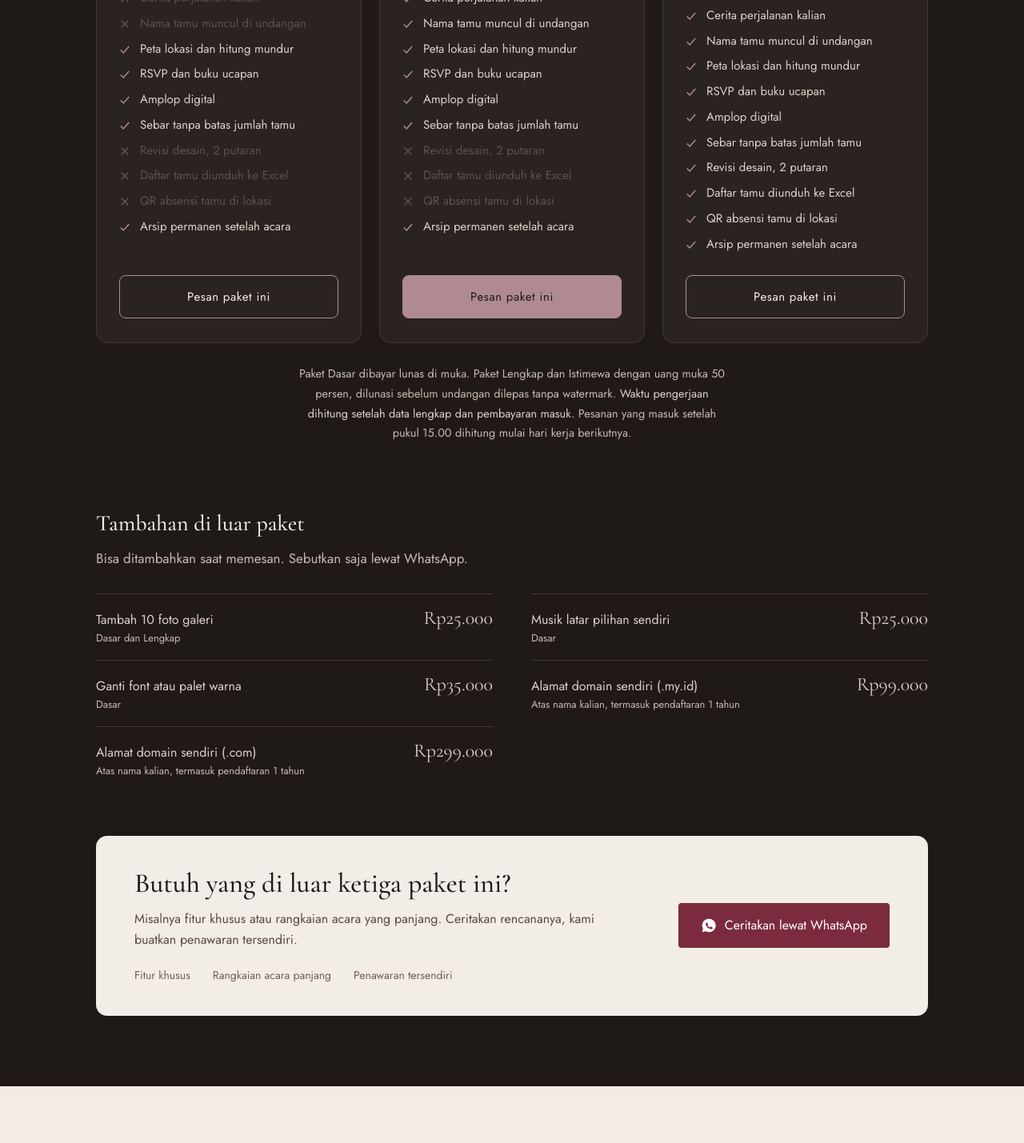
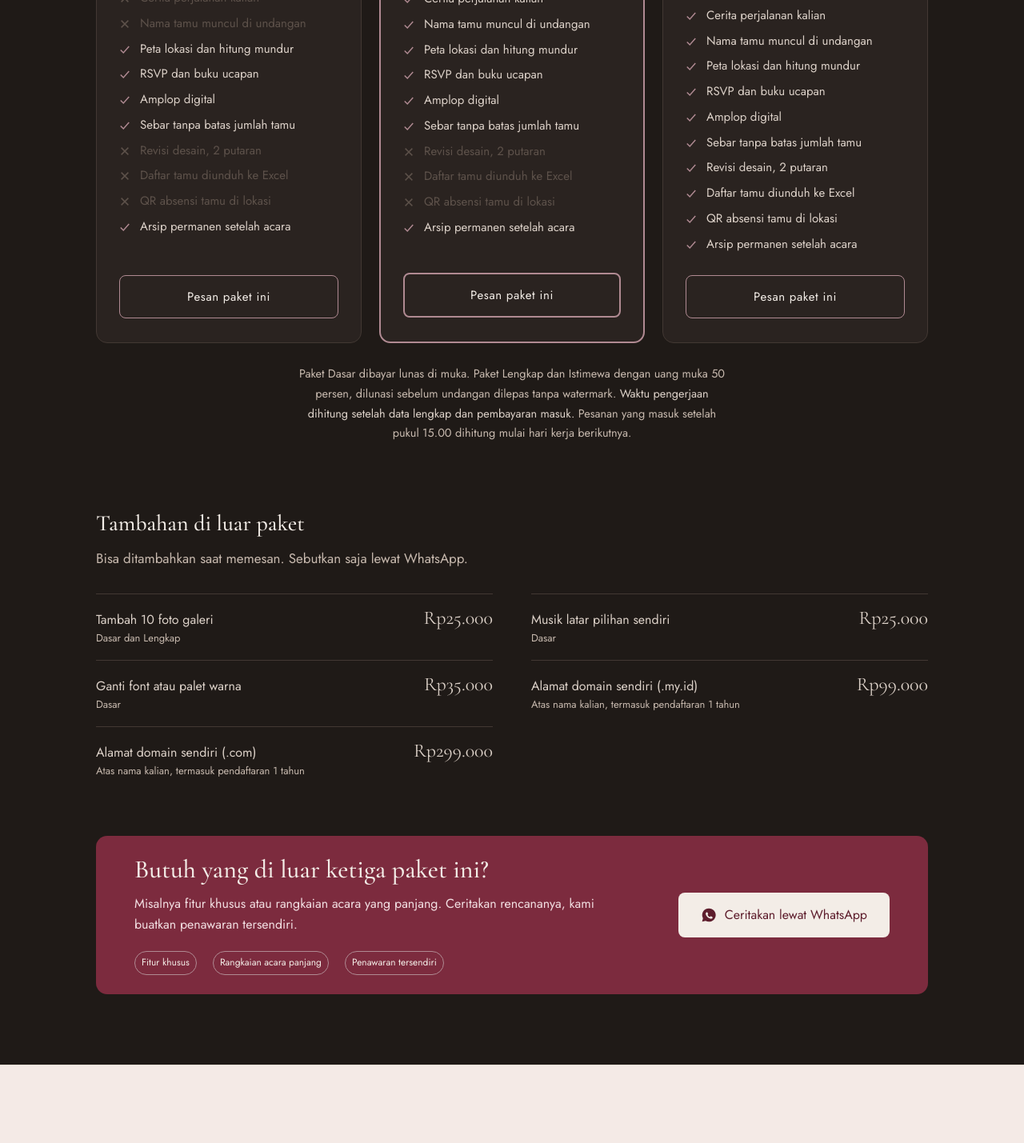
Before and after one commit to ridzwan-gigih-herdyantha/sowanan, a Next.js app: page / in a window 1280 px wide. Shown: the part 3321-4750 px from the top of the page at 80% size. Built offline with nearby package versions, Linux system fonts and the light colour scheme; no server answers.

Commit message:
feat: update CustomCard styling for improved visibility

```diff
--- a/src/components/home/pricing.tsx
+++ b/src/components/home/pricing.tsx
@@ -3,20 +3,19 @@ import { Inline } from "@/components/rich-text";
 import { Container, SectionSub, SectionTitle, cx, reveal, sectionPad } from "@/components/ui";
 import { cellView, fill, formatRupiah, PACKAGE_NAMES, planWaLink, slaText, visiblePackages, type Settings } from "@/lib/settings";
 
-// Kartu panjang untuk kebutuhan di luar paket. Terang di atas latar gelap supaya menonjol sebagai tawaran terpisah,
-// dan tidak memakai wine supaya tidak bersaing dengan ajakan penutup halaman.
+// Kartu panjang untuk kebutuhan di luar paket, berlatar wine supaya menonjol sebagai tawaran terpisah di atas latar gelap.
 function CustomCard({ card, vars }: { card: Settings["sections"]["harga"]["custom"]; vars: Record<string, string> }) {
   const points = card.points.map((p) => fill(p, vars).trim()).filter(Boolean);
   if (!card.title && !card.text) return null;
   return (
-    <div className="mt-[54px] grid gap-7 rounded-[14px] bg-paper px-6 py-8 text-ink sm:px-9 sm:py-10 md:grid-cols-[minmax(0,1fr)_auto] md:items-center md:gap-12 lg:px-12" {...reveal()}>
+    <div className="mt-[54px] grid gap-7 rounded-[14px] bg-wine px-6 py-4 text-paper sm:px-9 sm:py-6 md:grid-cols-[minmax(0,1fr)_auto] md:items-center md:gap-12 lg:px-12" {...reveal()}>
       <div>
-        {card.title && <h3 className="font-serif text-[clamp(26px,3vw,34px)] leading-[1.15] font-medium">{fill(card.title, vars)}</h3>}
-        {card.text && <p className="mt-3 max-w-[60ch] text-[16px] leading-relaxed text-ink-body">{fill(card.text, vars)}</p>}
+        {card.title && <h3 className="font-serif text-[clamp(26px,3vw,32px)] leading-[1.15] font-medium">{fill(card.title, vars)}</h3>}
+        {card.text && <p className="mt-3 max-w-[60ch] text-[16px] leading-relaxed text-[#f2dfe2]">{fill(card.text, vars)}</p>}
         {points.length > 0 && (
-          <ul className="mt-5 flex flex-col gap-1.5 text-[14px] text-ink-mute sm:flex-row sm:flex-wrap sm:gap-x-7">
+          <ul className="mt-5 flex flex-col gap-1 text-[12px] text-paper sm:flex-row sm:flex-wrap sm:gap-x-5">
             {points.map((p) => (
-              <li key={p}>{p}</li>
+              <li className="border-[1.5px] rounded-full border-wine-soft px-2 py-1" key={p}>{p}</li>
             ))}
           </ul>
         )}
@@ -24,7 +23,7 @@ function CustomCard({ card, vars }: { card: Settings["sections"]["harga"]["custo
       {card.button && (
         <a
           href={vars.wa_link}
-          className="inline-flex items-center justify-center gap-2.5 rounded-sm bg-wine px-7 py-4 text-base text-white no-underline transition-[transform,background-color] duration-200 ease-out hover:-translate-y-0.5 hover:bg-wine-dark focus-visible:outline-2 focus-visible:outline-offset-4 focus-visible:outline-paper motion-reduce:transform-none"
+          className="inline-flex items-center justify-center gap-2.5 rounded-lg bg-paper px-7 py-4 text-base text-wine-dark no-underline transition-[transform,background-color] duration-200 ease-out hover:-translate-y-0.5 hover:bg-white focus-visible:outline-2 focus-visible:outline-offset-4 focus-visible:outline-paper motion-reduce:transform-none"
         >
           <WaIcon className="size-5 shrink-0" />
           {card.button}
@@ -64,10 +63,11 @@ function Mark({ on }: { on: boolean }) {
 
 // Kartu berubah ke warna tombol saat disorot atau saat isinya mendapat fokus (variant lit di globals.css).
 function PlanCard({ p }: { p: Plan }) {
+  // Paket rekomendasi dibedakan lewat garis tepi kartu saat diam. Tombolnya sama dengan paket lain.
   const rec = !!p.badge;
   const fade = "transition-colors duration-200";
   return (
-    <article className="plan relative flex h-full flex-col rounded-[14px] border border-night-line bg-night px-[22px] pt-7 pb-[26px] transition-[background-color,border-color,transform] duration-200 lit:border-wine-soft lit:bg-wine-soft sm:px-7 sm:pt-[34px] sm:pb-[30px] [@media(hover:hover)]:hover:-translate-y-1 motion-reduce:transform-none">
+    <article className={cx("plan relative flex h-full flex-col rounded-[14px] border bg-night px-[22px] pt-7 pb-[26px] transition-[background-color,border-color,transform] duration-200 lit:border-wine-soft lit:bg-wine-soft sm:px-7 sm:pt-[34px] sm:pb-[30px] [@media(hover:hover)]:hover:-translate-y-1 motion-reduce:transform-none", rec ? "border-wine-soft border-2" : "border-night-line")}>
       {p.badge && (
         <span className={cx("absolute top-[26px] right-[22px] rounded-full border border-wine-soft/50 bg-wine-soft/28 px-[11px] py-[5px] text-[11px] font-medium tracking-[.15em] text-paper uppercase lit:border-ink/30 lit:bg-ink/14 lit:text-ink sm:top-[30px] sm:right-[26px]", fade)}>
           {p.badge}
@@ -105,7 +105,10 @@ function PlanCard({ p }: { p: Plan }) {
         aria-label={`Pesan paket ${p.tier}`}
         className={cx(
           "block rounded-lg border px-[18px] py-3.5 text-center text-[15px] tracking-[.04em] no-underline transition-colors duration-200 lit:border-ink lit:bg-ink lit:text-paper focus-visible:outline-2 focus-visible:outline-offset-3 focus-visible:outline-paper",
-          rec ? "border-wine-soft bg-wine-soft text-ink" : "border-wine-soft text-paper",
+          rec
+            ? "border-2"
+            : "",
+          "border-wine-soft text-paper",
         )}
       >
         Pesan paket ini
```
